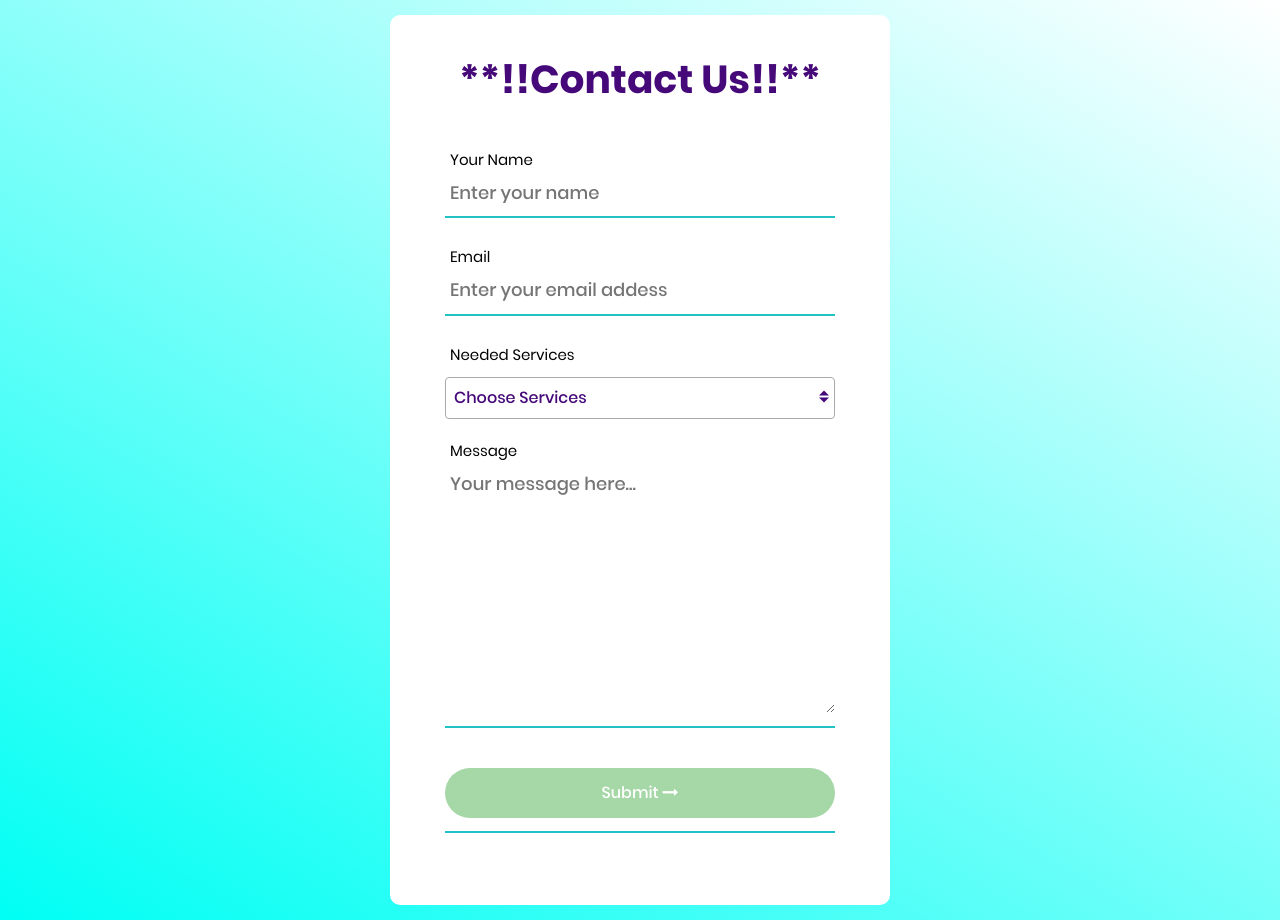
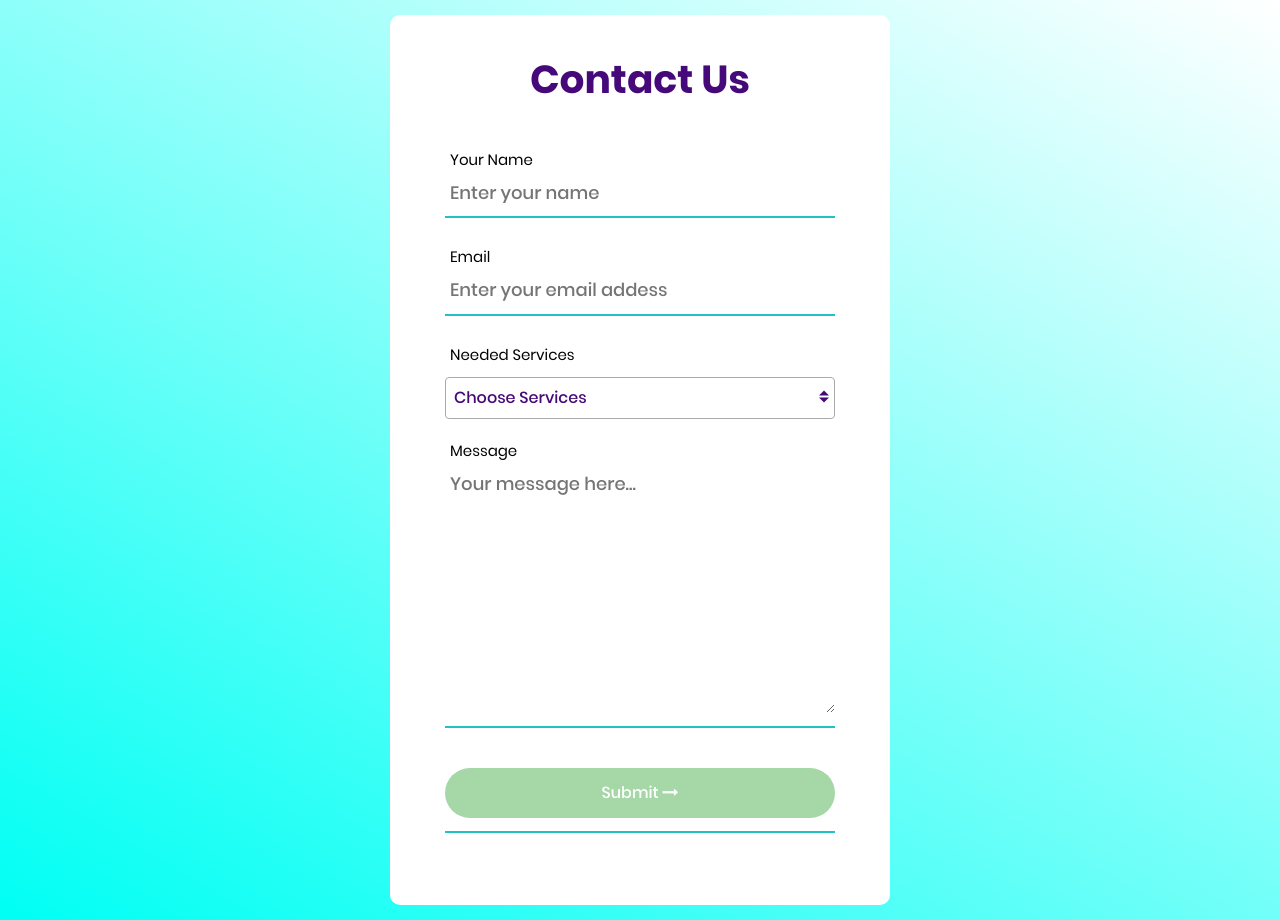
Before and after one commit to harsh-mody/Flying-Stone-Web-Development-Contact-Us-Form, a plain HTML site: page index.html in a window 1280 px wide. Drawn offline with nearby package versions, Linux system fonts and the light colour scheme.

Commit message:
Update index.html

```diff
--- a/index.html
+++ b/index.html
@@ -17,7 +17,7 @@
 		<div class="wrap-contact100">
 			<form class="contact100-form validate-form">
 				<span class="contact100-form-title">
-					**!!Contact Us!!**
+					Contact Us
 				</span>
 
 				<div class="wrap-input100 validate-input" data-validate="Name is required">
```
